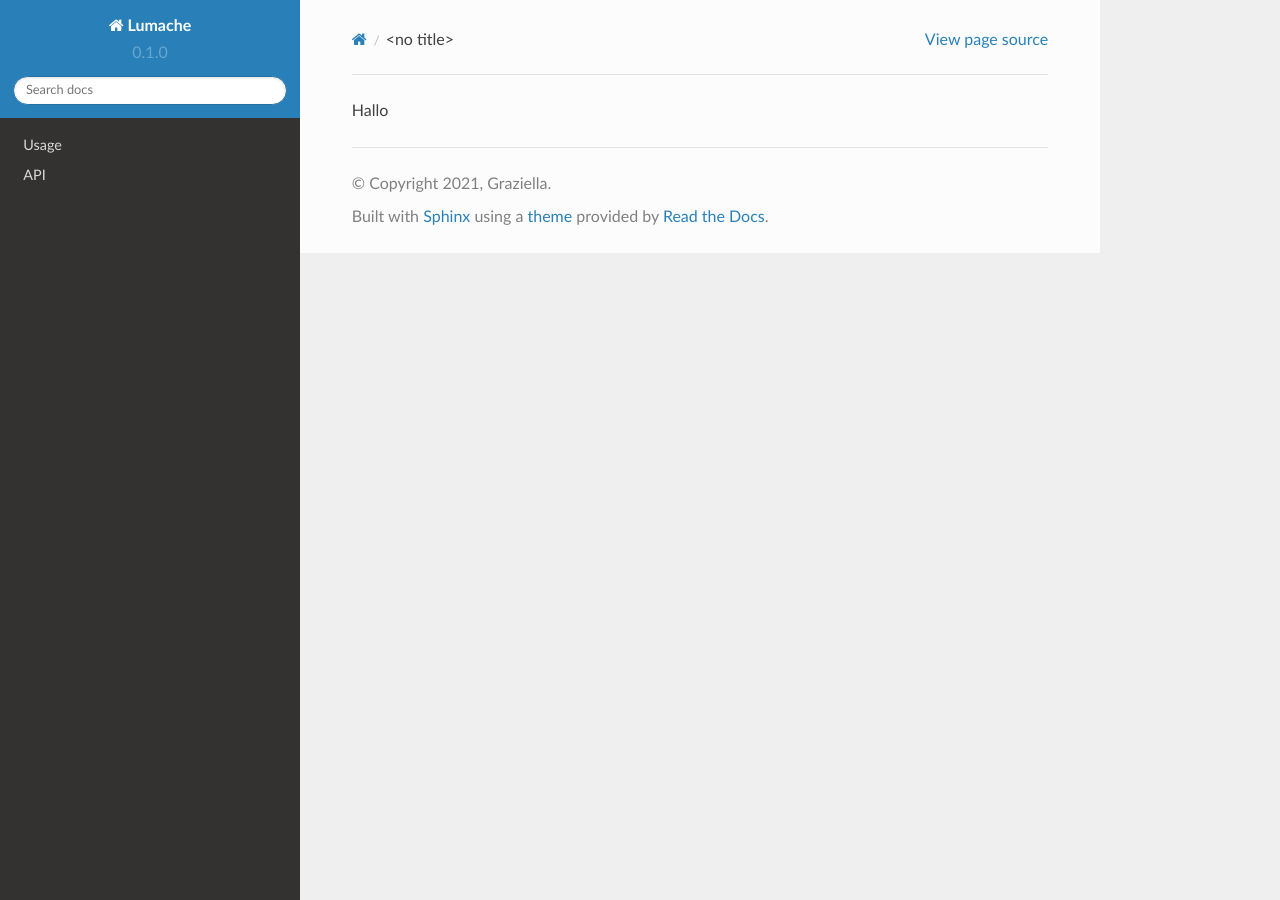
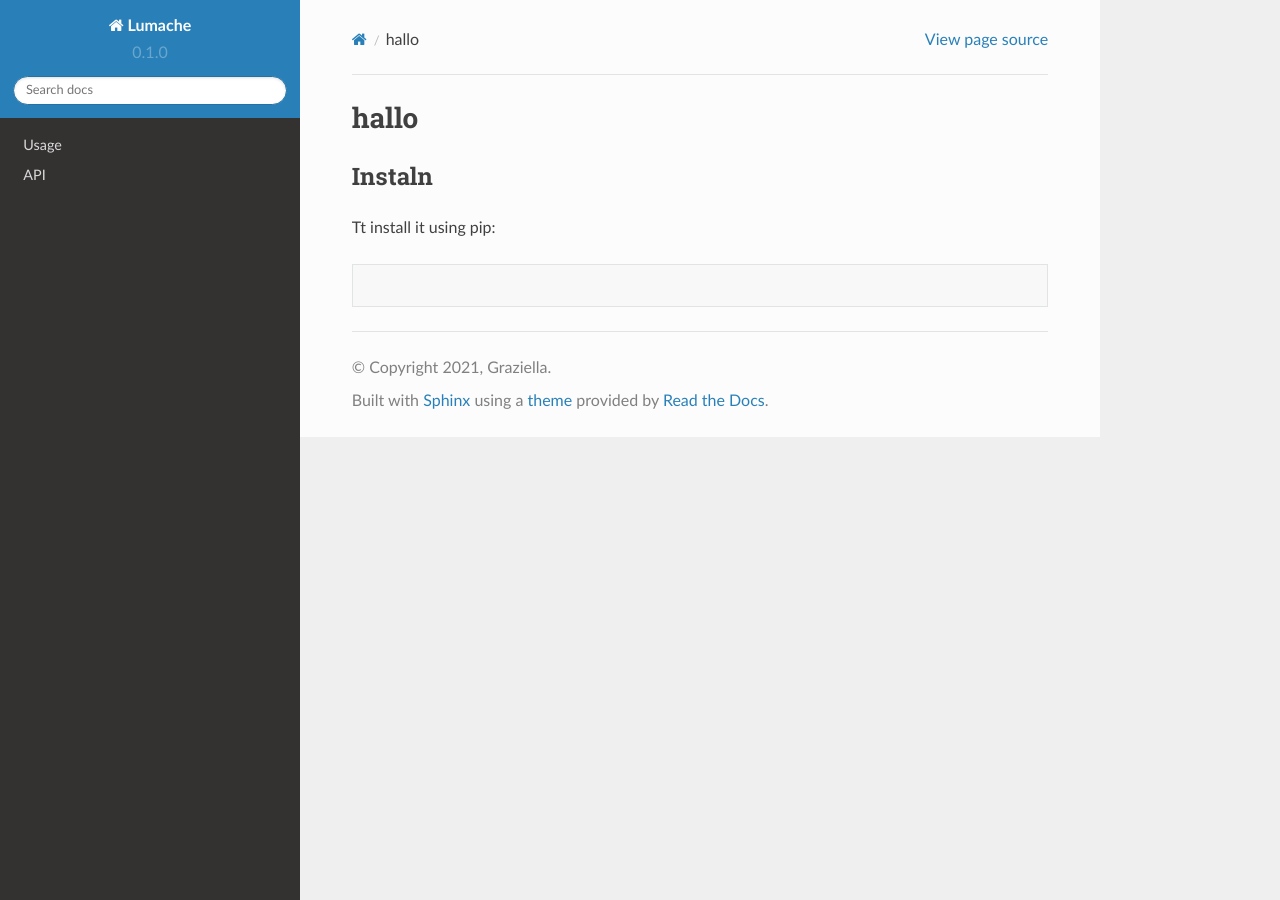
Before and after one commit to SergeoLacruz/doctest, a Sphinx documentation site: the page built from docs/source/qay.rst, in a window 1280 px wide. Built offline with Sphinx 7.4.7 and the Read the Docs theme 2.0.0, drawn with Linux system fonts in a browser that asks for light colours.

Commit message:
Update qay.rst

```diff
--- a/docs/source/qay.rst
+++ b/docs/source/qay.rst
@@ -1 +1,11 @@
-Hallo
+hallo
+=====
+
+.. _goon:
+
+Instaln
+------------
+
+Tt install it using pip:
+
+.. code-block:: console
```
